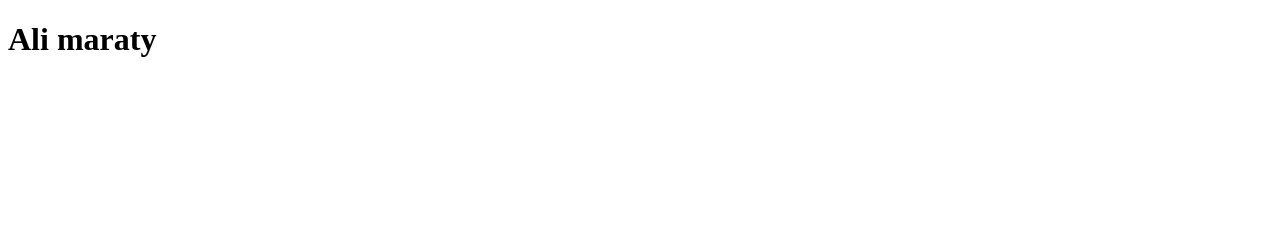
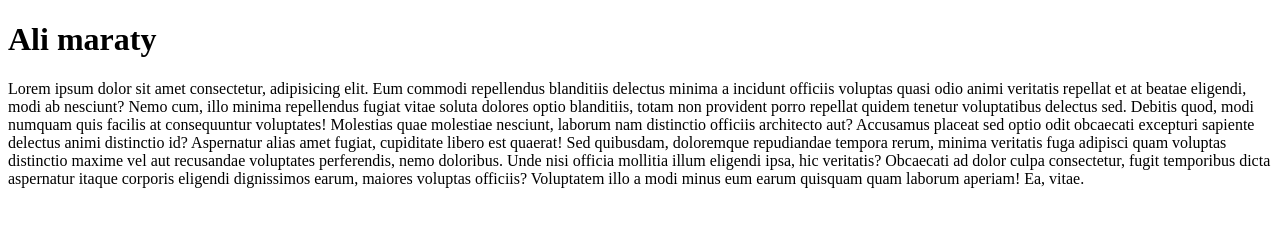
Before and after one commit to Raeed-Alkidr/project_1, a plain HTML site: page index.html in a window 1280 px wide. Drawn offline with Linux system fonts and the light colour scheme.

Commit message:
adding line

```diff
--- a/index.html
+++ b/index.html
@@ -7,5 +7,10 @@
 </head>
 <body>
     <h1>Ali maraty</h1>
+    <p>Lorem ipsum dolor sit amet consectetur, adipisicing elit. Eum commodi repellendus blanditiis delectus minima a incidunt officiis voluptas quasi odio animi veritatis repellat et at beatae eligendi, modi ab nesciunt?
+    Nemo cum, illo minima repellendus fugiat vitae soluta dolores optio blanditiis, totam non provident porro repellat quidem tenetur voluptatibus delectus sed. Debitis quod, modi numquam quis facilis at consequuntur voluptates!
+    Molestias quae molestiae nesciunt, laborum nam distinctio officiis architecto aut? Accusamus placeat sed optio odit obcaecati excepturi sapiente delectus animi distinctio id? Aspernatur alias amet fugiat, cupiditate libero est quaerat!
+    Sed quibusdam, doloremque repudiandae tempora rerum, minima veritatis fuga adipisci quam voluptas distinctio maxime vel aut recusandae voluptates perferendis, nemo doloribus. Unde nisi officia mollitia illum eligendi ipsa, hic veritatis?
+    Obcaecati ad dolor culpa consectetur, fugit temporibus dicta aspernatur itaque corporis eligendi dignissimos earum, maiores voluptas officiis? Voluptatem illo a modi minus eum earum quisquam quam laborum aperiam! Ea, vitae.</p>
 </body>
 </html>
```
